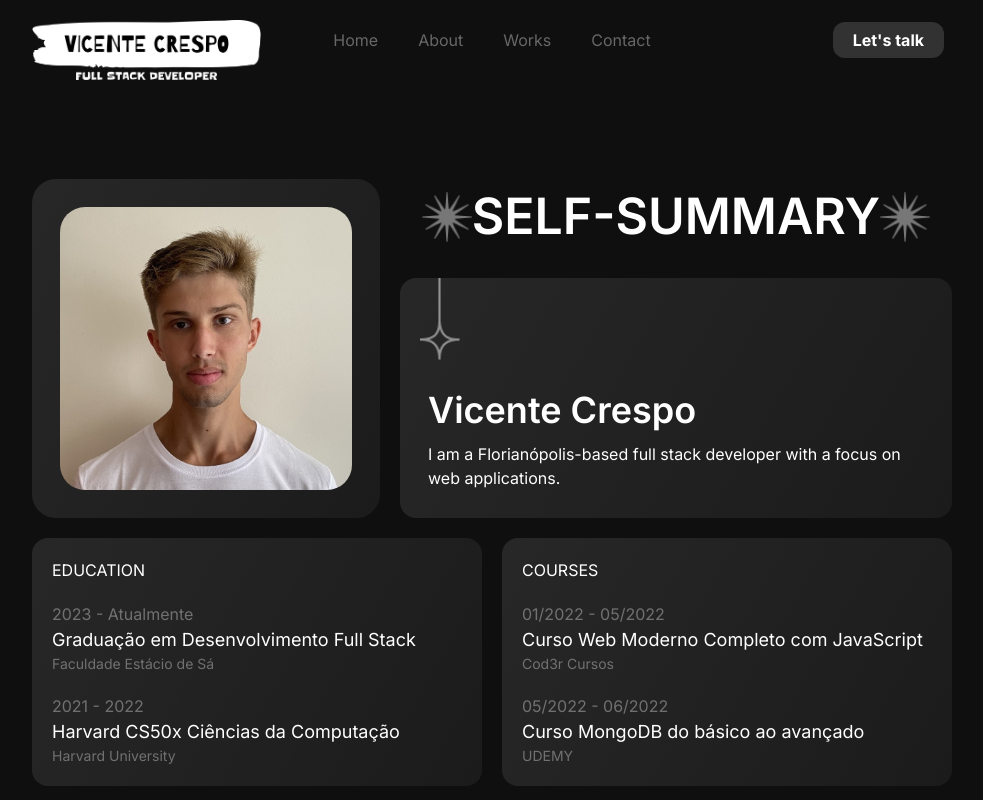
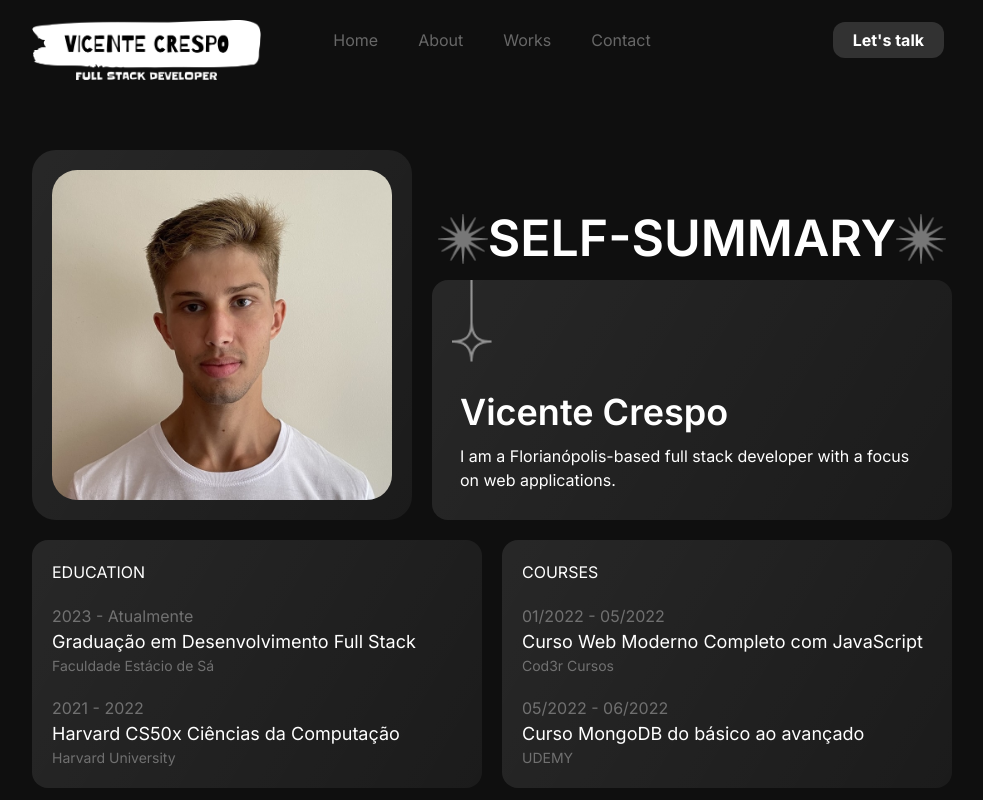
Before and after one commit to vicentecrespop/Portfolio, a Next.js app: page /about in a window 1280 px wide. Shown: the top 800 px of the page, without its empty margins (148-1131 px from the left). Built offline with nearby package versions, Linux system fonts and the light colour scheme.

Commit message:
Finished about page

```diff
--- a/app/about/page.js
+++ b/app/about/page.js
@@ -12,24 +12,20 @@ import Image from "next/image";
 export default function About() {
     return (
         <div className="flex justify-center bg-[#0F0F0F]">
-        <main className="min-h-[60vh] w-full pt-[10px] bg-[#0F0F0F] text-white flex flex-col md:flex-row justify-center lg:min-w-[960px] lg:w-[65vw]">
+        <main className="min-h-[60vh] w-full pt-[150px] bg-[#0F0F0F] text-white flex flex-col md:flex-row justify-center lg:min-w-[960px] lg:w-[65vw]">
             <div>
-                {/* <div className="flex flex-col lg:flex-row items-center mx-5"> */}
-                <div className="grid grid-rows-2 lg:grid-rows-1 grid-cols-1 lg:grid-cols-5 items-end mx-5 -mt-10 sm:mt-0">
-                    <div className="clear-container justify-self-center col-span-2 p-5 sm:p-7 rounded-3xl mx-5 sm:mx-0 sm:mr-5 w-fit -mb-32 sm:-mb-28 md:-mb-22 lg:mb-0 ">
-                        <Image src={profile2} width={340} alt="Profile" className="rounded-[25px] w-auto lg:w-full"/>
+                <div className="flex flex-col lg:flex-row items-center lg:items-end mx-5">
+                    <div className="clear-container lg:h-full p-5 rounded-3xl lg:mr-5 max-w-[380px]">
+                        <Image src={profile2} width={340} alt="Profile" className="rounded-[25px] w-auto"/>
                     </div>
-                    <div className="grid col-span-3 grid-rows-2 grid-cols-1 gap-5">
-                    {/* <div className="flex flex-col mx-0 lg:mx-0 h-full"> */}
-                        <div className="flex items-end justify-center">
-                            <div className="text-center text-[24px] sm:text-[36px] md:text-[50px] font-semibold flex items-center justify-center">
-                                <div>
-                                    <Image src={star} width={36} alt="Star" className="md:w-[50px]" />
-                                </div>
-                                <span className="my-5 lg:my-0">SELF-SUMMARY</span>
-                                <div>
-                                    <Image src={star} width={36} alt="Star" className="md:w-[50px]" />
-                                </div>
+                    <div className="w-full">
+                        <div className="flex items-center justify-center text-[24px] sm:text-[36px] md:text-[50px] ">
+                            <div>
+                                <Image src={star} width={36} alt="Star" className="md:w-[50px]" />
+                            </div>
+                            <span className="my-5 lg:my-0 font-semibold">SELF-SUMMARY</span>
+                            <div>
+                                <Image src={star} width={36} alt="Star" className="md:w-[50px]" />
                             </div>
                         </div>
                         <div className="clear-container rounded-2xl p-7 pt-24 sm:pt-0 flex flex-col h-auto sm:h-[240px] mt-1 justify-end relative">
```
